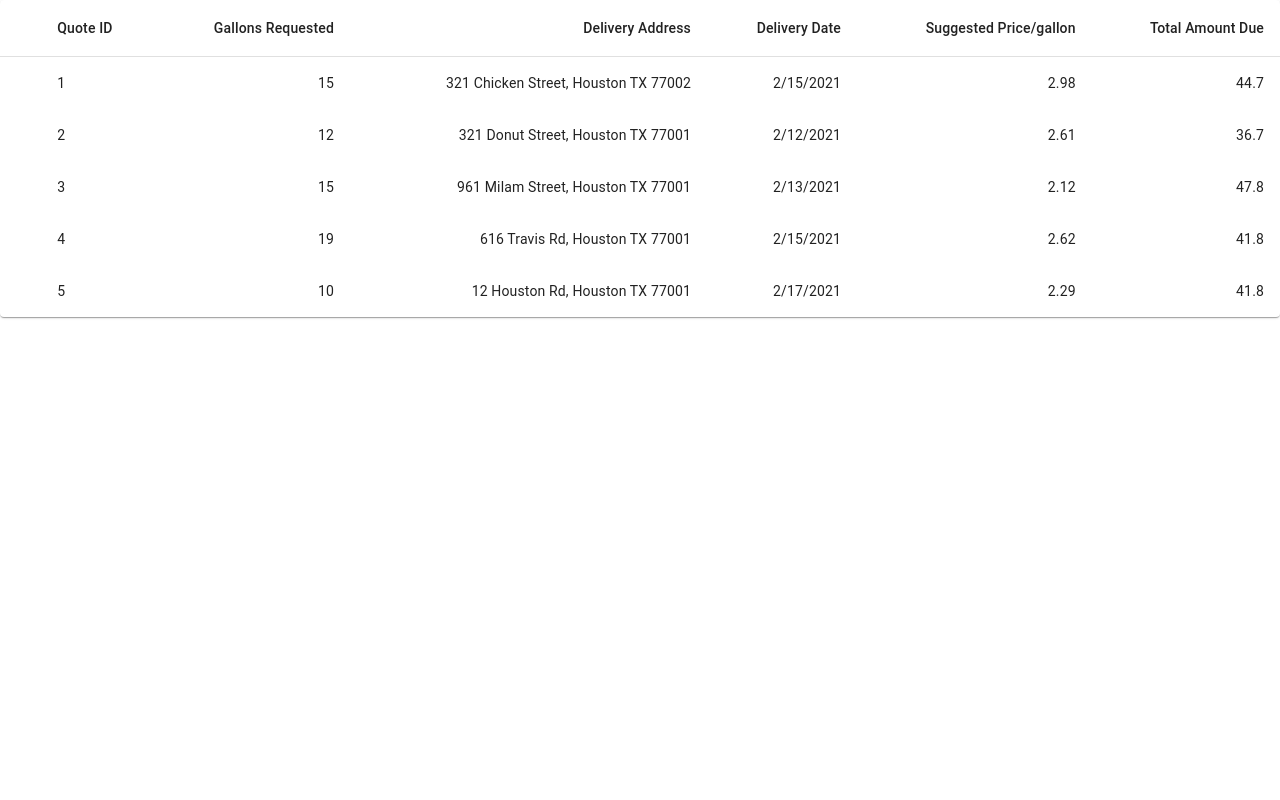
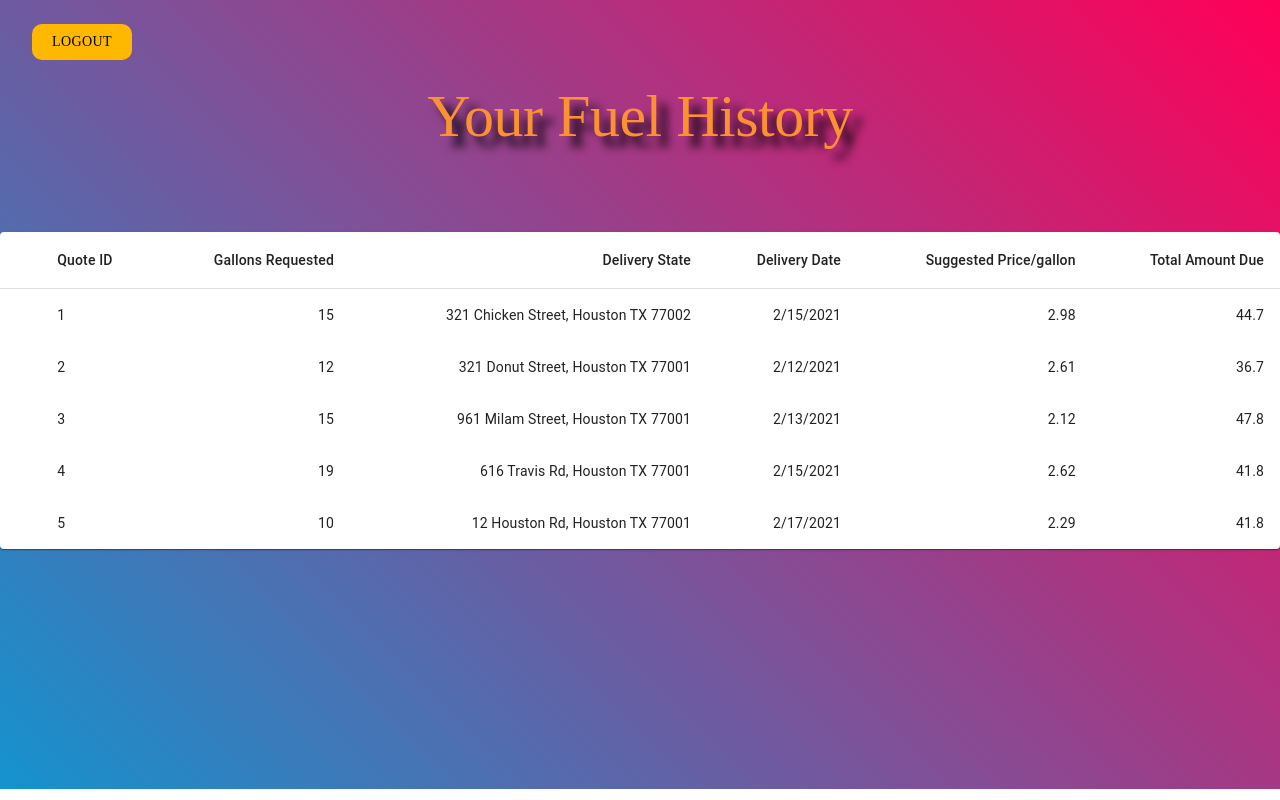
Before and after one commit to shubhsheth/SD-Project, a React (Create React App) app in the folder client/: page /fuel-history in a window 1280 px wide. Built offline with nearby package versions, Linux system fonts and the light colour scheme.

Commit message:
FuelHistoryTable

```diff
--- a/client/src/pages/FuelHistory/FuelHistory.js
+++ b/client/src/pages/FuelHistory/FuelHistory.js
@@ -1,97 +1,85 @@
-import React from 'react';
-import PropTypes from 'prop-types';
+import React from 'react'
+import FuelHistoryTable from "./FuelHistoryTable";
 import { makeStyles } from '@material-ui/core/styles';
-import Box from '@material-ui/core/Box';
-import Collapse from '@material-ui/core/Collapse';
-import IconButton from '@material-ui/core/IconButton';
-import Table from '@material-ui/core/Table';
-import TableBody from '@material-ui/core/TableBody';
-import TableCell from '@material-ui/core/TableCell';
-import TableContainer from '@material-ui/core/TableContainer';
-import TableHead from '@material-ui/core/TableHead';
-import TableRow from '@material-ui/core/TableRow';
-import Typography from '@material-ui/core/Typography';
-import Paper from '@material-ui/core/Paper';
-import KeyboardArrowDownIcon from '@material-ui/icons/KeyboardArrowDown';
-import KeyboardArrowUpIcon from '@material-ui/icons/KeyboardArrowUp';
+import Grid from "@material-ui/core/Grid";
+import AppBar from "@material-ui/core/AppBar";
+import Toolbar from "@material-ui/core/Toolbar";
+import Typography from "@material-ui/core/Typography";
+import Button from "@material-ui/core/Button";
+import Link from "@material-ui/core/Link";
 
-const useRowStyles = makeStyles({
+
+const useStyles = makeStyles((theme) => ({
   root: {
-    '& > *': {
-      borderBottom: 'unset',
+      background: "linear-gradient(45deg, #1493ce, #ff0057)",
+  },
+  title: {
+    flexGrow: 1,
+    fontFamily: "Oleo Script",
+    color: "#FA9232",
+    textShadow: "10px 10px 10px #000000",
+    textAlign: "center",
+    marginTop: theme.spacing(10),
+    marginBottom: theme.spacing(10),
+  },
+  table: {
+    display: "flex",
+    marginBottom: theme.spacing(30)
+  },
+    navbar: {
+    background: "transparent",
+    color: "transparent",
+    boxShadow: "none",
+    top: "10px",
+  },
+    logIn: {
+    flexGrow: 1,
+    color: "#000000",
+    background: "#FFB800",
+    fontFamily: "Oleo Script",
+    "&:hover, &.Mui-focusVisible": {
+      transition: "0.3s",
+      color: "#FFB800",
+      backgroundColor: "#000000",
     },
+    borderRadius: 10,
+    width: 100,
+    margin: theme.spacing(1),
+    float: "right"
   },
-});
+    section: {
+    position: "relative",
+    width: "100%",
+    height: "100%",
+    background: "linear-gradient(45deg, #1493ce, #ff0057)",
+    display: "flex",
+    justifyContent: "center",
+  },
+}));
 
-function createData( quoteID, gallons, address, date, price, total ) {
-  return {
-    quoteID,
-    gallons,
-    address,
-    date,
-    price,
-    total,
-    history: [
-      { date: '2020-01-05', customerId: '11091700', amount: 3 },
-      { date: '2020-01-02', customerId: 'Anonymous', amount: 1 },
-    ],
-  };
+function FuelHistory() {
+    const classes = useStyles();
+
+  return (
+    <div className={classes.root}>
+      <Grid container direction="row" justify="center" alignItems="center" className={classes.section}>
+          <AppBar className={classes.navbar} position="absolute">
+          <Toolbar>
+            <Link href="/" style={{ textDecoration: "none" }}>
+              <Button className={classes.logIn}>Logout</Button>
+            </Link>
+          </Toolbar>
+        </AppBar>
+          <Grid item xs={12}>
+              <Typography className={classes.title} variant="h2">Your Fuel History</Typography>
+          </Grid>
+          <Grid item xs={12} className={classes.table}>
+            <FuelHistoryTable />
+          </Grid>
+      </Grid>
+
+    </div>
+  )
 }
 
-function Row(props) {
-  const { row } = props;
-  const classes = useRowStyles();
-
-  return (
-    <React.Fragment>
-      <TableRow className={classes.root}>
-        <TableCell>
-
-        </TableCell>
-        <TableCell component="th" scope="row">
-          {row.quoteID}
-        </TableCell>
-        <TableCell align="right">{row.gallons}</TableCell>
-        <TableCell align="right">{row.address}</TableCell>
-        <TableCell align="right">{row.date}</TableCell>
-        <TableCell align="right">{row.price}</TableCell>
-        <TableCell align="right">{row.total}</TableCell>
-      </TableRow>
-    </React.Fragment>
-  );
-}
-
-
-const rows = [
-  createData('1', 15, "321 Chicken Street, Houston TX 77002", "2/15/2021", 2.98, 44.70),
-  createData('2', 12, "321 Donut Street, Houston TX 77001", "2/12/2021", 2.61, 36.7),
-  createData('3', 15, "961 Milam Street, Houston TX 77001", "2/13/2021", 2.12, 47.8),
-  createData('4', 19, "616 Travis Rd, Houston TX 77001", "2/15/2021", 2.62, 41.8),
-  createData('5', 10, "12 Houston Rd, Houston TX 77001", "2/17/2021", 2.29, 41.8),
-
-];
-
-export default function FuelHistory() {
-  return (
-    <TableContainer component={Paper}>
-      <Table aria-label="collapsible table">
-        <TableHead>
-          <TableRow>
-            <TableCell />
-            <TableCell>Quote ID</TableCell>
-            <TableCell align="right">Gallons Requested</TableCell>
-            <TableCell align="right">Delivery Address</TableCell>
-            <TableCell align="right">Delivery Date</TableCell>
-            <TableCell align="right">Suggested Price/gallon</TableCell>
-            <TableCell align="right">Total Amount Due</TableCell>
-          </TableRow>
-        </TableHead>
-        <TableBody>
-          {rows.map((row) => (
-            <Row key={row.name} row={row} />
-          ))}
-        </TableBody>
-      </Table>
-    </TableContainer>
-  );
-}
+export default FuelHistory
--- /dev/null
+++ b/client/src/pages/FuelHistory/FuelHistoryTable.js
@@ -0,0 +1,95 @@
+import React from 'react';
+import { makeStyles } from '@material-ui/core/styles';
+import Table from '@material-ui/core/Table';
+import TableBody from '@material-ui/core/TableBody';
+import TableCell from '@material-ui/core/TableCell';
+import TableContainer from '@material-ui/core/TableContainer';
+import TableHead from '@material-ui/core/TableHead';
+import TableRow from '@material-ui/core/TableRow';
+import Paper from '@material-ui/core/Paper';
+
+
+const useRowStyles = makeStyles({
+  root: {
+    '& > *': {
+      borderBottom: 'unset',
+    },
+  },
+  table: {
+    width: "100%",
+  },
+});
+
+function createData( quoteID, gallons, address, date, price, total ) {
+  return {
+    quoteID,
+    gallons,
+    address,
+    date,
+    price,
+    total,
+    history: [
+      { date: '2020-01-05', customerId: '11091700', amount: 3 },
+      { date: '2020-01-02', customerId: 'Anonymous', amount: 1 },
+    ],
+  };
+}
+
+function Row(props) {
+  const { row } = props;
+  const classes = useRowStyles();
+
+  return (
+    <React.Fragment>
+      <TableRow className={classes.root}>
+        <TableCell>
+
+        </TableCell>
+        <TableCell component="th" scope="row">
+          {row.quoteID}
+        </TableCell>
+        <TableCell align="right">{row.gallons}</TableCell>
+        <TableCell align="right">{row.address}</TableCell>
+        <TableCell align="right">{row.date}</TableCell>
+        <TableCell align="right">{row.price}</TableCell>
+        <TableCell align="right">{row.total}</TableCell>
+      </TableRow>
+    </React.Fragment>
+  );
+}
+
+
+const rows = [
+  createData('1', 15, "321 Chicken Street, Houston TX 77002", "2/15/2021", 2.98, 44.70),
+  createData('2', 12, "321 Donut Street, Houston TX 77001", "2/12/2021", 2.61, 36.7),
+  createData('3', 15, "961 Milam Street, Houston TX 77001", "2/13/2021", 2.12, 47.8),
+  createData('4', 19, "616 Travis Rd, Houston TX 77001", "2/15/2021", 2.62, 41.8),
+  createData('5', 10, "12 Houston Rd, Houston TX 77001", "2/17/2021", 2.29, 41.8),
+
+];
+
+export default function FuelHistory() {
+  const classes = useRowStyles();
+  return (
+    <TableContainer component={Paper} className={classes.table}>
+      <Table aria-label="collapsible table">
+        <TableHead>
+          <TableRow>
+            <TableCell />
+            <TableCell>Quote ID</TableCell>
+            <TableCell align="right">Gallons Requested</TableCell>
+            <TableCell align="right">Delivery State</TableCell>
+            <TableCell align="right">Delivery Date</TableCell>
+            <TableCell align="right">Suggested Price/gallon</TableCell>
+            <TableCell align="right">Total Amount Due</TableCell>
+          </TableRow>
+        </TableHead>
+        <TableBody>
+          {rows.map((row) => (
+            <Row key={row.name} row={row} />
+          ))}
+        </TableBody>
+      </Table>
+    </TableContainer>
+  );
+}
--- a/client/src/pages/Home/Home.js
+++ b/client/src/pages/Home/Home.js
@@ -10,7 +10,7 @@ import Typography from "@material-ui/core/Typography";
 import Button from "@material-ui/core/Button";
 import Link from "@material-ui/core/Link";
 
-import HomeBG from "../../assets/homepic.svg";
+import HomeBG from "../../assets/homepic2.svg";
 
 const useStyles = makeStyles((theme) => ({
   root: {
@@ -119,14 +119,7 @@ export default function Home() {
           <Typography className={classes.intro} variant="h2">
             Calculate Fuel Trip Prices Easily!
           </Typography>
-          <Button className={classes.button}>
-            <Link
-                href="/fuel-quote"
-                style={{ textDecoration: "none", color: "#FA9232" }}
-              >
-                Get Started
-            </Link>
-          </Button>
+
         </Grid>
         <Grid item>
           <img src={HomeBG} alt="" className={classes.pic}></img>
```
Also changed, not shown: client/src/pages/FuelQuote/FuelQuote.js (+0 -125 lines), client/src/assets/homepic2.svg (added).
